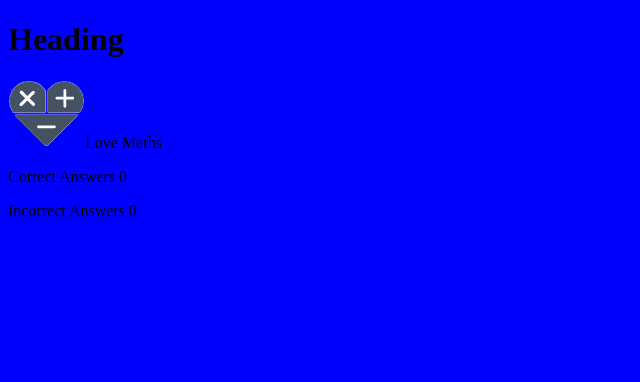
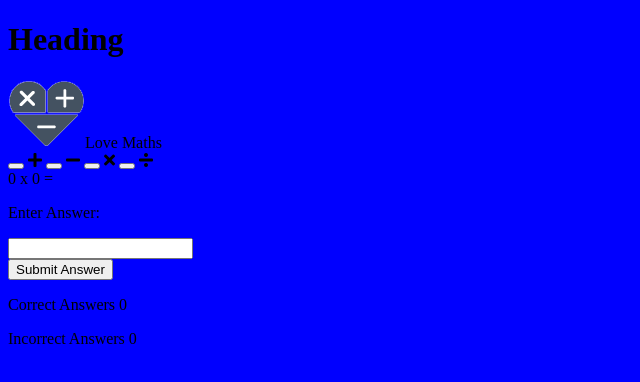
Before and after one commit to passportpowell/Love-Maths, a plain HTML site: page index.html in a window 1280 px wide. Shown: the whole page, without its empty margins (0-640 px from the left). Drawn offline with Linux system fonts and the light colour scheme.

Commit message:
html structure for maths

```diff
--- a/index.html
+++ b/index.html
@@ -18,7 +18,31 @@
     <script src="assets/js/script.js"></script>
     <h1 class="heading">Heading</h1>
     <img class="logo" src="assets/images/logo.png  " alt="logo">Love Maths
+
     <div class="game-area">
+        <div class="controls">
+            <button class="btn btn--big btn--green"></button>
+            <i class="fas fa-plus"></i>
+
+            <button class="btn btn--big btn--blue"></button>
+            <i class="fas fa-minus"></i>
+
+            <button class="btn btn--big btn--orange"></button>
+            <i class="fas fa-times"></i>
+
+            <button class="btn btn--big btn--red"></button>
+            <i class="fas fa-divide"></i>
+        </div>
+
+        <div class="question-area">
+            <span id="operand1">0</span>
+            <span id="operator">x</span>
+            <span id="operand2">0</span>
+            <span>=</span>
+            <p class="answer-message">Enter Answer:</p>
+            <input id="answer-box" type="number">
+        </div>
+        <button class="btn btn--gray">Submit Answer</button>
 
     </div>
 
```
